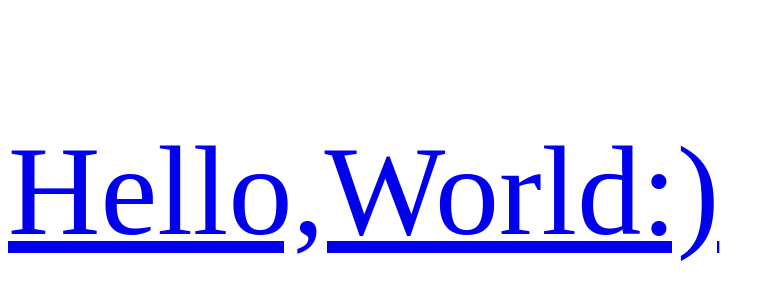
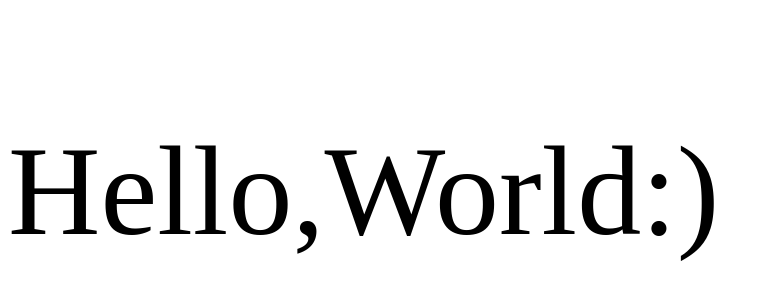
Before and after one commit to AkinaSinon/AkinaSinon.github.io, a plain HTML site: page index.html in a window 1280 px wide. Shown: the part 42-342 px from the top of the page, without its empty margins (0-775 px from the left). Drawn offline with Linux system fonts and the light colour scheme.

Commit message:
Update index.html

```diff
--- a/index.html
+++ b/index.html
@@ -4,7 +4,7 @@
 		<meta charset="utf-8">
 		<title>Futaba Cat's Bolg - Under construction</title>
 		<style>
-			.hi { display: inline-block; margin: 12% auto 0; font-size: 8em; text-align: center;}
+			.hi { display: inline-block; margin: 12% auto 0; font-size: 8em; text-align: center; text-decoration: none; color: #000; }
 			.hi:hover { color: palevioletred;  }
 		</style>
 	</head>
```
